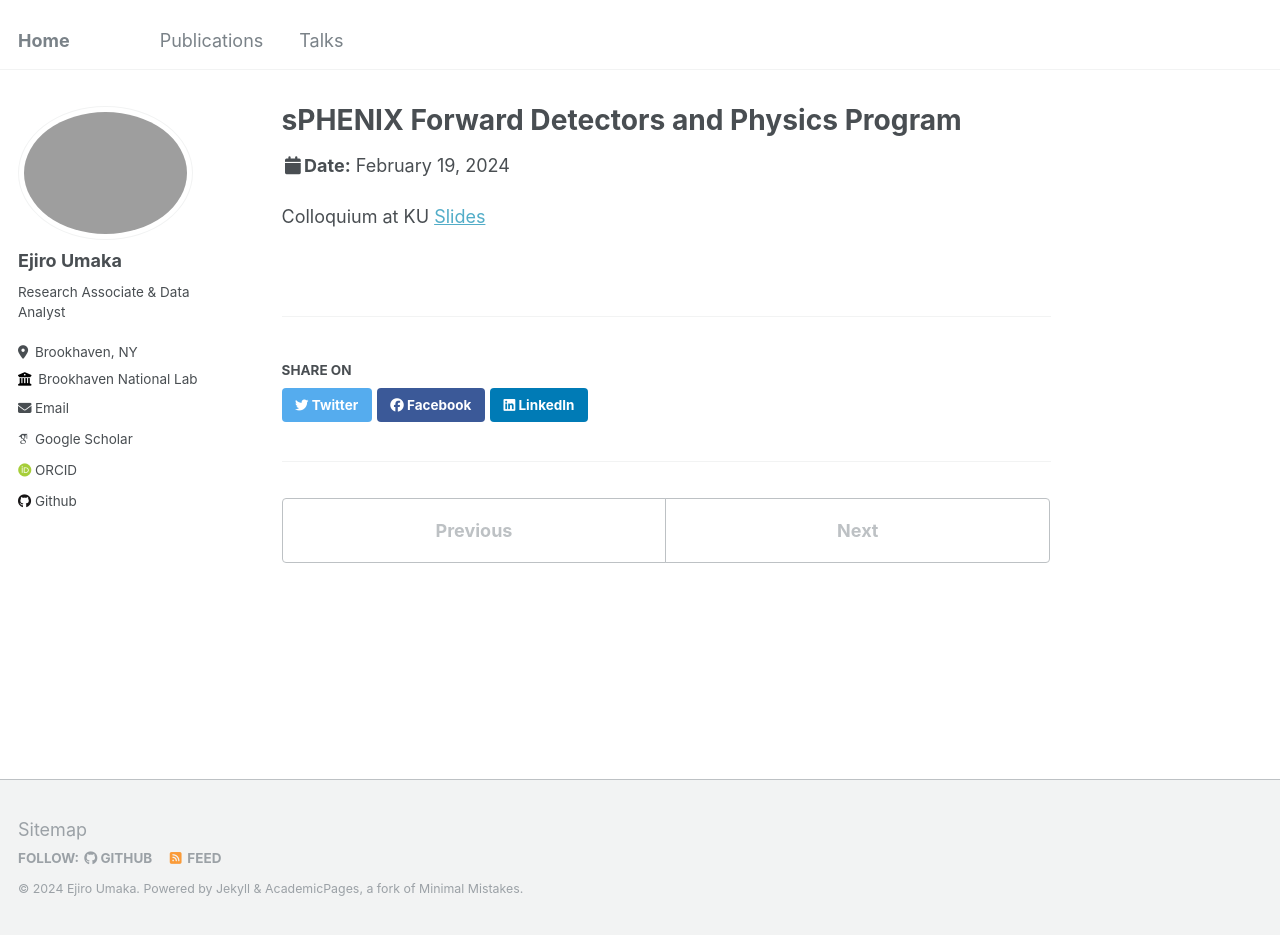
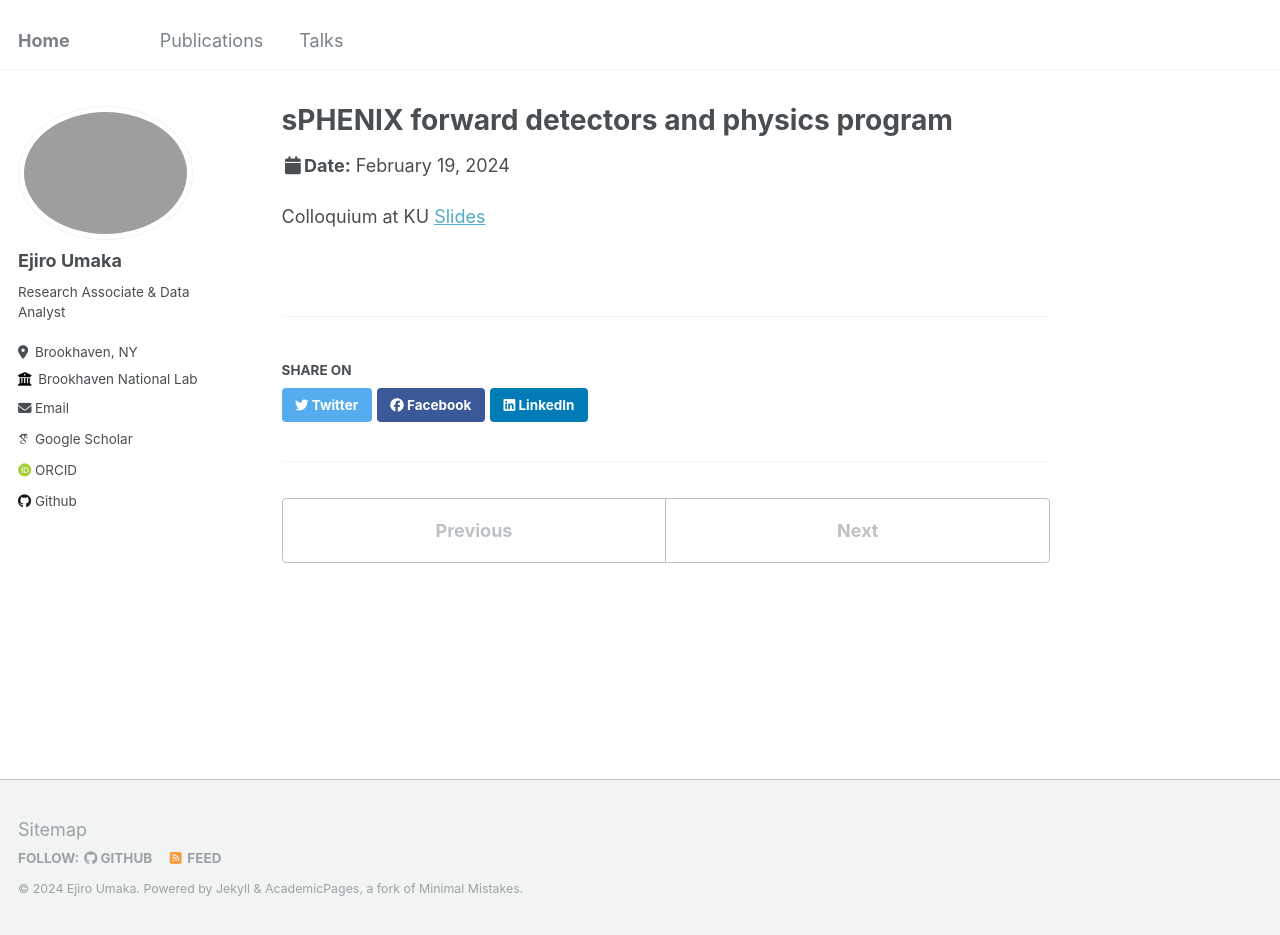
Before and after one commit to eumaka/eumaka.github.io, a Jekyll site: the page built from _talks/2024-02-19.md, in a window 1280 px wide and 935 px high. Built offline with Jekyll 4.4.1, drawn with Linux system fonts in a browser that asks for light colours; some web fonts are replaced.

Commit message:
Update 2024-02-19.md

```diff
--- a/_talks/2024-02-19.md
+++ b/_talks/2024-02-19.md
@@ -1,5 +1,5 @@
 ---
-title: "sPHENIX Forward Detectors and Physics Program"
+title: "sPHENIX forward detectors and physics program"
 collection: talks
 type: "Colloquium"
 permalink: /talks/2024-02-19
```
